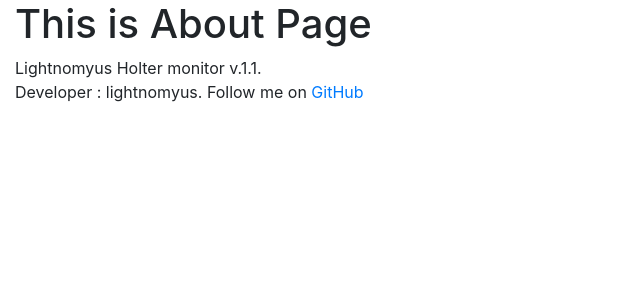
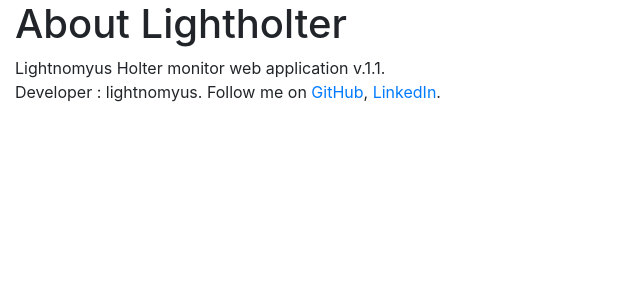
Before and after one commit to lightnomyus/web_app_full_flask, a Flask app: page /about in a window 1280 px wide. Shown: the part 56-356 px from the top of the page, without its empty margins (0-640 px from the left). Run offline with Flask 2, Linux system fonts and the light colour scheme; some libraries are stand-ins or nearby versions.

Commit message:
edit about page

```diff
--- a/flask1/templates/about.html
+++ b/flask1/templates/about.html
@@ -11,8 +11,9 @@
 
 
 {% block content_customized %}
-    <h1>This is About Page</h1>
-    Lightnomyus Holter monitor v.1.1.
+    <h1>About Lightholter</h1>
+    Lightnomyus Holter monitor web application v.1.1.
     <br>
-    Developer : lightnomyus. Follow me on <a href="https://github.com/lightnomyus"> GitHub</a>
+    Developer : lightnomyus. Follow me on <a href="https://github.com/lightnomyus"> GitHub</a>, <a href="https://linkedin.com/in/gabrieldicky/"> LinkedIn</a>.
+    <br>
 {% endblock %}
--- a/flask1/templates/patient.html
+++ b/flask1/templates/patient.html
@@ -11,7 +11,7 @@
 
 
 {% block content_customized %}
-    <h1>Patient Details:</h1>
+    <h1>Patient Details</h1>
     <br>
     Name = {{ patient.patient_name }}.
     <br>
--- a/flask1/templates/view_ecg_ppg.html
+++ b/flask1/templates/view_ecg_ppg.html
@@ -26,7 +26,7 @@
     <br>
     ECG Graph:
     <canvas id="myChart1" width="5500" height="500" style="background-color: #FFFFFF" ></canvas>
-    <p id="caption">Grid : 1 box = 0.5mV = 0.2 second.</p>
+    <p id="caption">Grid : X-axis = 0.2 second, Y-axis = 0.5mV.</p>
     <br>
     PPG Graph:
     <canvas id="myChart2" width="5500" height="130" style="background-color: #FFFFFF" ></canvas>
```
